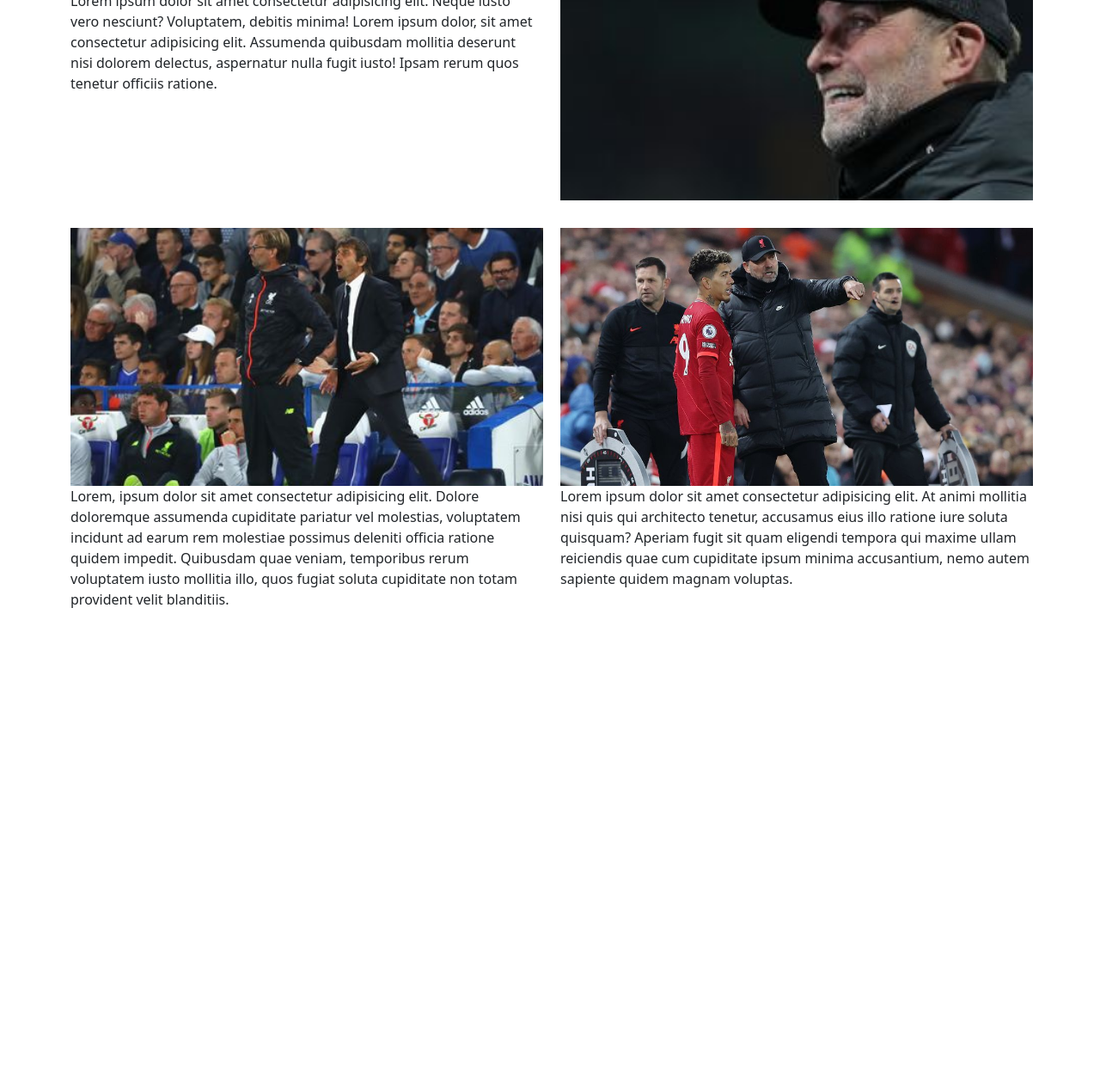
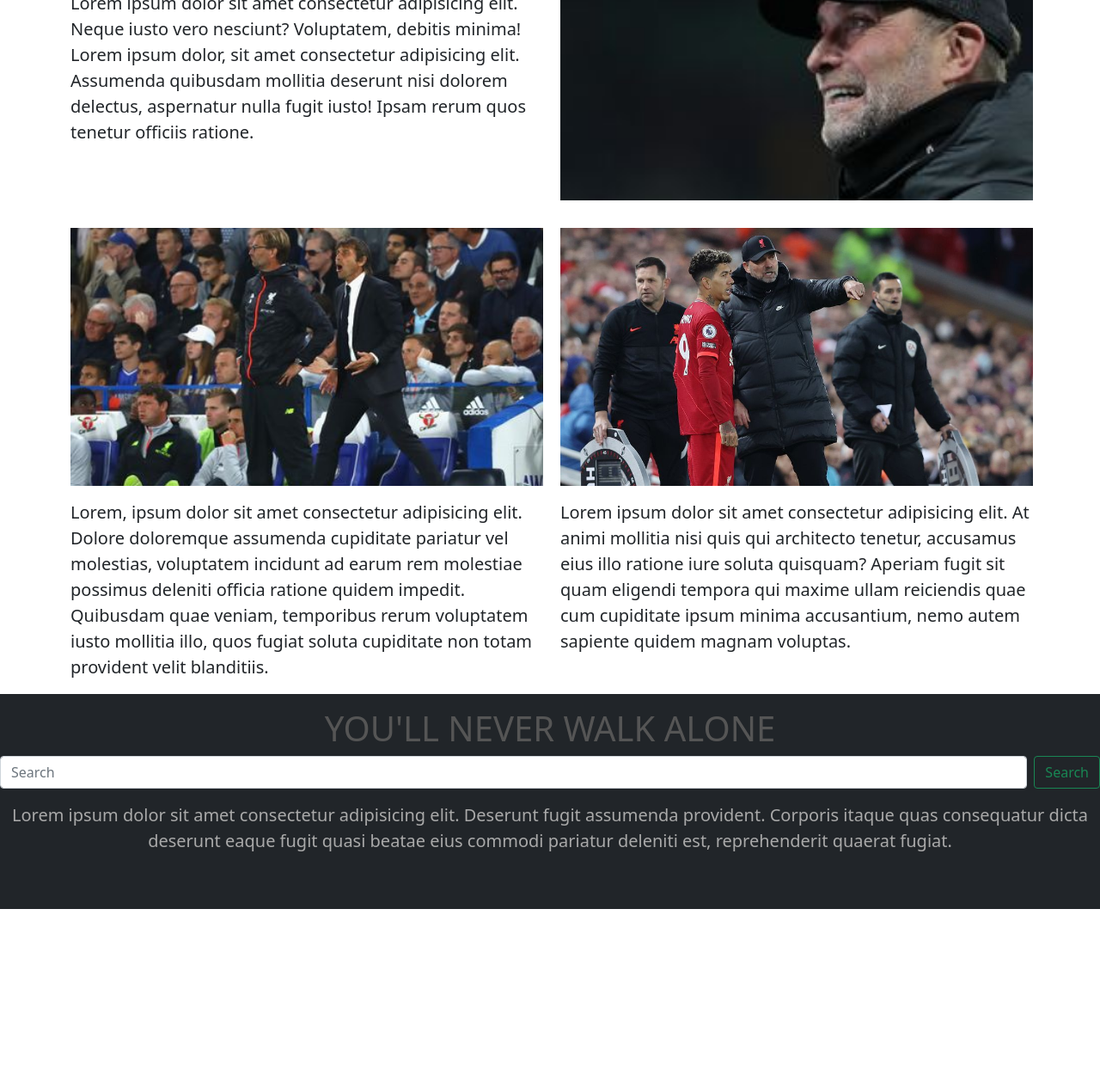
Before and after one commit to MrpanteraUz/first, a plain HTML site: page index.html in a window 1280 px wide. Shown: the part 3085-4342 px from the top of the page at 86% size. After the commit the page ends 4142 px from the top, so only its background shows below. Drawn offline with Linux system fonts and the light colour scheme.

Commit message:
first commit

```diff
--- a/index.html
+++ b/index.html
@@ -4,7 +4,7 @@
     <meta charset="UTF-8">
     <meta http-equiv="X-UA-Compatible" content="IE=edge">
     <meta name="viewport" content="width=device-width, initial-scale=1.0">
-    <title>Document</title>
+    <title>Liverpool</title>
     <link rel="stylesheet" href="bootstrap-5.1.3-dist/css/bootstrap.css">
     <link rel="stylesheet" href="https://cdnjs.cloudflare.com/ajax/libs/font-awesome/6.0.0-beta3/css/all.min.css" integrity="sha512-Fo3rlrZj/k7ujTnHg4CGR2D7kSs0v4LLanw2qksYuRlEzO+tcaEPQogQ0KaoGN26/zrn20ImR1DfuLWnOo7aBA==" crossorigin="anonymous" referrerpolicy="no-referrer" />
     <link rel="stylesheet" href="style.css">
@@ -39,10 +39,7 @@
                 <a href="#" class="nav-link active">Disabled</a>
               </li>
             </ul>
-            <!-- <form class="d-flex">
-              <input class="form-control me-2" type="search" placeholder="Search" aria-label="Search">
-              <button class="btn btn-outline-success" type="submit">Search</button>
-            </form> -->
+
           </div>
         </div>
       </nav>
@@ -209,8 +206,8 @@
             <img src="./img/0_GettyImages-1354479577-2.jpg" alt="">
           </div>
           <div class="col-12 col-lg-6 ">
-            <h1>Liverpool</h1>
-            <p> Lorem ipsum dolor sit amet consectetur adipisicing elit. Neque iusto vero nesciunt? Voluptatem, debitis minima! Lorem ipsum dolor, sit amet consectetur adipisicing elit. Assumenda quibusdam mollitia deserunt nisi dolorem delectus, aspernatur nulla fugit iusto! Ipsam rerum quos tenetur officiis ratione.</p>
+            <h1 class="text-center">Liverpool</h1>
+            <p class="lead"> Lorem ipsum dolor sit amet consectetur adipisicing elit. Neque iusto vero nesciunt? Voluptatem, debitis minima! Lorem ipsum dolor, sit amet consectetur adipisicing elit. Assumenda quibusdam mollitia deserunt nisi dolorem delectus, aspernatur nulla fugit iusto! Ipsam rerum quos tenetur officiis ratione.</p>
           </div>
           <div class="col"></div>
           <div class="col"></div>
@@ -218,8 +215,8 @@
 
         <div class="row rowpen">
           <div class="col-12 col-lg-6 ">
-            <h1>Liverpool</h1>
-            <p> Lorem ipsum dolor sit amet consectetur adipisicing elit. Neque iusto vero nesciunt? Voluptatem, debitis minima! Lorem ipsum dolor, sit amet consectetur adipisicing elit. Assumenda quibusdam mollitia deserunt nisi dolorem delectus, aspernatur nulla fugit iusto! Ipsam rerum quos tenetur officiis ratione.</p>
+            <h1 class="text-center">Liverpool</h1>
+            <p class="lead"> Lorem ipsum dolor sit amet consectetur adipisicing elit. Neque iusto vero nesciunt? Voluptatem, debitis minima! Lorem ipsum dolor, sit amet consectetur adipisicing elit. Assumenda quibusdam mollitia deserunt nisi dolorem delectus, aspernatur nulla fugit iusto! Ipsam rerum quos tenetur officiis ratione.</p>
           </div>
           <div class="col-12 col-lg-6 ">
             <img src="./img/0_Klopp.jpg" alt="">
@@ -228,17 +225,32 @@
           </div>
           <div class="col-12 col-lg-6 col-md-6 mt-3">
             <img src="./img/1_GettyImages-606513434.jpg" alt="">
-            <p>Lorem, ipsum dolor sit amet consectetur adipisicing elit. Dolore doloremque assumenda cupiditate pariatur vel molestias, voluptatem incidunt ad earum rem molestiae possimus deleniti officia ratione quidem impedit. Quibusdam quae veniam, temporibus rerum voluptatem iusto mollitia illo, quos fugiat soluta cupiditate non totam provident velit blanditiis.</p>
+            <p class="lead mt-3">Lorem, ipsum dolor sit amet consectetur adipisicing elit. Dolore doloremque assumenda cupiditate pariatur vel molestias, voluptatem incidunt ad earum rem molestiae possimus deleniti officia ratione quidem impedit. Quibusdam quae veniam, temporibus rerum voluptatem iusto mollitia illo, quos fugiat soluta cupiditate non totam provident velit blanditiis.</p>
           </div>
           <div class="col-12 col-12 col-lg-6 col-md-6 mt-3">
             <img src="./img/0_GettyImages-1359408363.jpg" alt="">
-            <p>Lorem ipsum dolor sit amet consectetur adipisicing elit. At animi mollitia nisi quis qui architecto tenetur, accusamus eius illo ratione iure soluta quisquam? Aperiam fugit sit quam eligendi tempora qui maxime ullam reiciendis quae cum cupiditate ipsum minima accusantium, nemo autem sapiente quidem magnam voluptas.</p>
+            <p class="lead mt-3">Lorem ipsum dolor sit amet consectetur adipisicing elit. At animi mollitia nisi quis qui architecto tenetur, accusamus eius illo ratione iure soluta quisquam? Aperiam fugit sit quam eligendi tempora qui maxime ullam reiciendis quae cum cupiditate ipsum minima accusantium, nemo autem sapiente quidem magnam voluptas.</p>
           </div>
         </div>
 
 
 
          </div>
+
+         <div class="row bg-dark footer_end">
+          <div class=" col-lg-12 col-md-12 col-12">
+
+            <h1  style="color: #555;" class=" headingg  text-center pt-3  h5 ">YOU'LL NEVER WALK ALONE </h1>
+
+            <form class=" pl-3 d-flex">
+              <input class="form-control me-2" type="search" placeholder="Search" aria-label="Search">
+              <button class="btn btn-outline-success" type="submit">Search</button>
+            </form>
+            <p class="lead text-center mt-3 ">Lorem ipsum dolor sit amet consectetur adipisicing elit. Deserunt fugit assumenda provident. Corporis itaque quas consequatur dicta deserunt eaque fugit quasi beatae eius commodi pariatur deleniti est, reprehenderit quaerat fugiat.</p>
+
+
+
+        </div>
 
 
 
--- a/style.css
+++ b/style.css
@@ -1,6 +1,6 @@
-body{
+/* body{
 height: 5000px;
-}
+} */
 .pult{
     height: 100px;
     background: dodgerblue;
@@ -39,3 +39,12 @@ height: 5000px;
             height: 300px;
             object-fit: cover;
         }
+
+        .footer_end {
+            height: 250px;
+            color: darkgrey;
+        }
+
+        .footer_end .headingg{
+           font-size: 40px;
+        }
```
